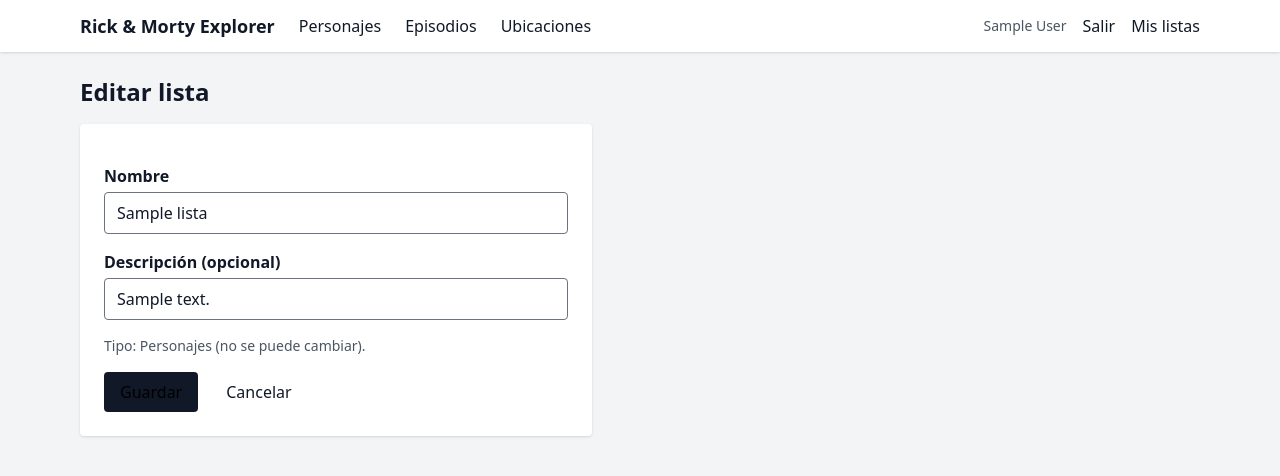
After one commit to lucontigiani/rickandmorty-app2, a Laravel app: page /listas/1/editar in a window 1280 px wide. The commit adds this page. Shown: the top 476 px of the page. Run offline with Laravel 12, Linux system fonts and the light colour scheme; a user stored in the database is signed in; tables that the repository leaves empty hold one stand-in row (values such as "Sample post"); style sheets or scripts are compiled from the project's sources.

Commit message:
Editar Listas

```diff
--- a/app/Http/Controllers/ListaController.php
+++ b/app/Http/Controllers/ListaController.php
@@ -77,10 +77,40 @@ public function removeItem(Request $request, int $lista, int $item)
     return back()->with('success', 'Quitado de "'.$lista->name.'".');
 }
 
+public function edit(Request $request, int $lista)
+{
+    $lista = $request->user()->listas()->findOrFail($lista);
+
+    return view('listas.edit', compact('lista'));
+}
+
+public function update(Request $request, int $lista)
+{
+    $lista = $request->user()->listas()->findOrFail($lista);
+
+    $data = $request->validate([
+        'name' => [
+            'required', 'string', 'max:100',
+            Rule::unique('listas')
+                ->where('user_id', $request->user()->id)
+                ->ignore($lista->id), //valida que el nombre sea único para el usuario con sesión, ignorando la lista actual
+        ],
+        'description' => ['nullable', 'string', 'max:255'],
+    ]);
+
+    //No se valida type porque no se puede cambiar, y $fillable incluye type, pero como no lo recibimos de $data, nunca se modifica. Mantiene la regla de un único tipo.
+
+    $lista->update($data);
+
+    return redirect()->route('listas.show', $lista->id)->with('success', 'Lista actualizada.');
+}
+
     public function destroy(Request $request, int $lista)
     {
         $request->user()->listas()->findOrFail($lista)->delete(); //busca la lista del usuario con sesión y la elimina. Si no existe, lanza un 404.
 
         return redirect()->route('listas.index')->with('success', 'Lista eliminada.');
     }
+
+
 }
--- /dev/null
+++ b/resources/views/listas/edit.blade.php
@@ -0,0 +1,31 @@
+<x-layouts.explorer title="Editar lista">
+    <h1 class="text-2xl font-bold mb-4">Editar lista</h1>
+
+    <form method="POST" action="{{ route('listas.update', $lista->id) }}" class="bg-white rounded shadow p-6 max-w-lg space-y-4">
+        @csrf
+        @method('PUT')
+
+        <div>
+            <label for="name" class="block font-semibold mb-1">Nombre</label>
+            <input id="name" type="text" name="name" value="{{ old('name', $lista->name) }}"
+                   class="border rounded px-3 py-2 w-full" required>
+            @error('name') <p class="text-sm text-red-600 mt-1">{{ $message }}</p> @enderror
+        </div>
+
+        <div>
+            <label for="description" class="block font-semibold mb-1">Descripción (opcional)</label>
+            <input id="description" type="text" name="description" value="{{ old('description', $lista->description) }}"
+                   class="border rounded px-3 py-2 w-full">
+            @error('description') <p class="text-sm text-red-600 mt-1">{{ $message }}</p> @enderror
+        </div>
+
+        <p class="text-sm text-gray-600">
+            Tipo: {{ $lista->type === 'character' ? 'Personajes' : 'Episodios' }} (no se puede cambiar).
+        </p>
+
+        <div class="flex gap-3">
+            <button class="bg-gray-900 text-black rounded px-4 py-2">Guardar</button>
+            <a href="{{ route('listas.show', $lista->id) }}" class="px-4 py-2 hover:underline">Cancelar</a>
+        </div>
+    </form>
+</x-layouts.explorer>
--- a/resources/views/listas/show.blade.php
+++ b/resources/views/listas/show.blade.php
@@ -7,6 +7,7 @@
             Lista de {{ $lista->type === 'character' ? 'personajes' : 'episodios' }}
             @if ($lista->description) · {{ $lista->description }} @endif
         </p>
+        <a href="{{ route('listas.edit', $lista->id) }}" class="text-sm underline">Editar</a>
     </div>
 
     <ul class="bg-white rounded shadow divide-y">
--- a/routes/web.php
+++ b/routes/web.php
@@ -22,7 +22,8 @@ Route::middleware('auth')->group(function () {
     Route::post('/listas', [ListaController::class, 'store'])->name('listas.store');
     Route::get('/listas/{lista}', [ListaController::class, 'show'])->name('listas.show');
     Route::delete('/listas/{lista}', [ListaController::class, 'destroy'])->name('listas.destroy');
-
+    Route::get('/listas/{lista}/editar', [ListaController::class, 'edit'])->name('listas.edit');
+    Route::put('/listas/{lista}', [ListaController::class, 'update'])->name('listas.update');
     Route::post('/listas/{lista}/elementos', [ListaController::class, 'addItem'])->name('listas.items.add');
     Route::delete('/listas/{lista}/elementos/{item}', [ListaController::class, 'removeItem'])->name('listas.items.remove');
 });
```
